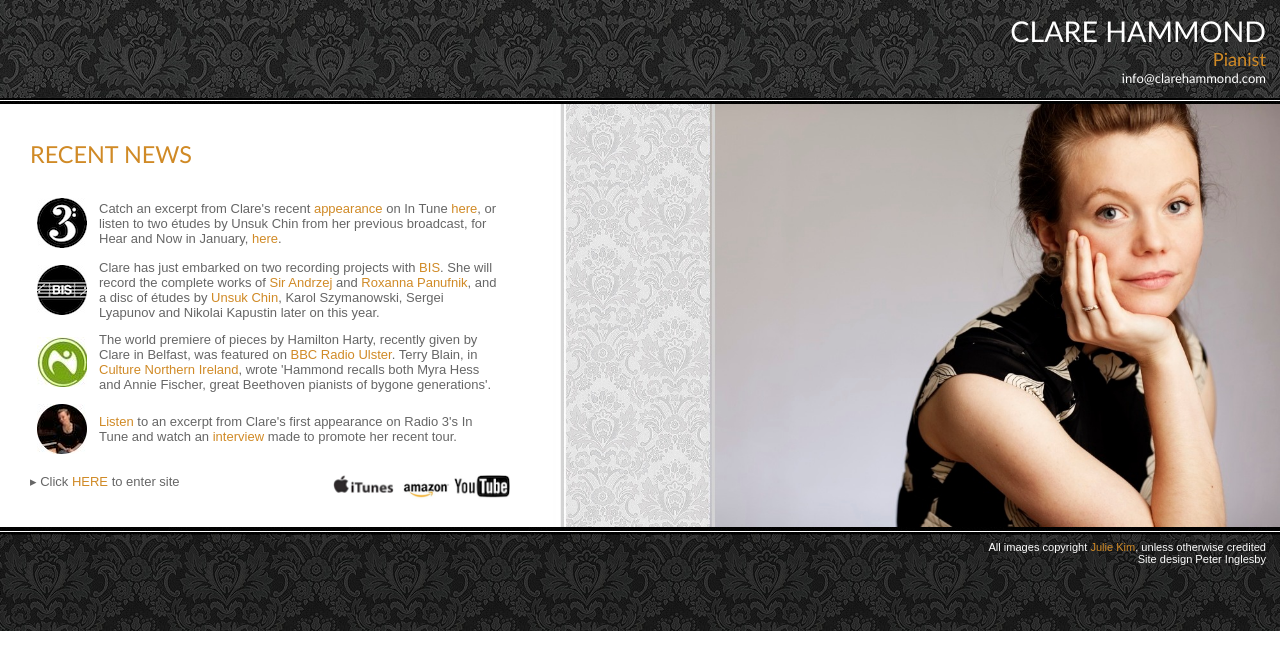
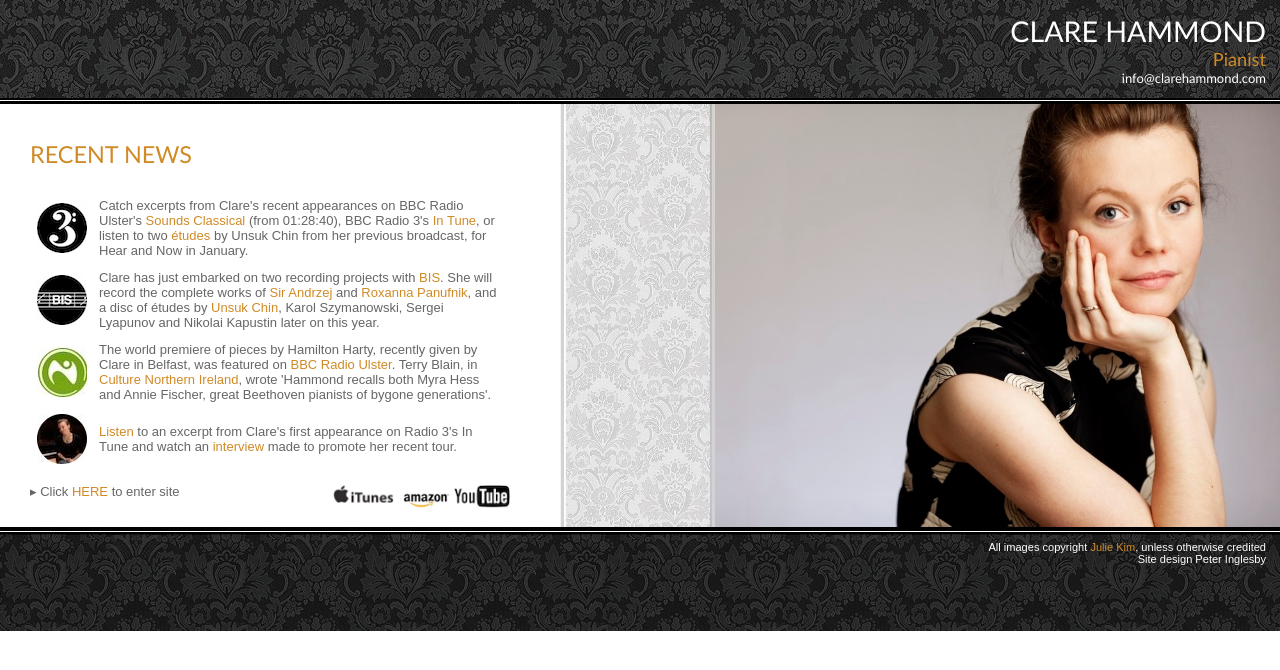
Before and after one commit to hammonc/clarehammond.com, a Jekyll site: the page built from index.html, in a window 1280 px wide. Shown: the top 670 px of the page. Built offline with Jekyll 4.4.1, drawn with Linux system fonts in a browser that asks for light colours.

Commit message:
index update

```diff
--- a/index.html
+++ b/index.html
@@ -11,7 +11,7 @@ layout: with-header-and-footer
 
     <table>
 
-        <tr><td><img src="/resources/radio3-icon.jpg" class="news-icon" /></a></td><td>Catch an excerpt from Clare's recent <a href="resources/in_tune.jpg" target="_blank">appearance</a> on In Tune <a href="http://www.clarehammond.com/in_tune.html" target="_blank">here</a>, or listen to two études by Unsuk Chin from her previous broadcast, for Hear and Now in January, <a href="http://clarehammond.com/hear-and-now.html" target="_blank">here</a>.</td></tr>
+        <tr><td><img src="/resources/radio3-icon.jpg" class="news-icon" /></a></td><td>Catch excerpts from Clare's recent appearances on BBC Radio Ulster's <a href="http://www.bbc.co.uk/iplayer/episode/b01s1bch/Sounds_Classical_21_04_2013/" target="_blank">Sounds Classical</a> (from 01:28:40), BBC Radio 3's <a href="http://www.clarehammond.com/in_tune.html" target="_blank">In Tune</a>, or listen to two <a href="http://clarehammond.com/hear-and-now.html" target="_blank">études</a> by Unsuk Chin from her previous broadcast, for Hear and Now in January.</td></tr>
 
         <tr><td><a href="http://www.bis.se/index.php" target="_blank"><img src="/resources/bis-icon.jpg" class="news-icon" /></a></td><td>Clare has just embarked on two recording projects with <a href="http://www.bis.se/index.php" target="_blank">BIS</a>. She will record the complete works of <a href="http://panufnik.com/" target="_blank">Sir Andrzej</a> and <a href="http://roxannapanufnik.com/" target="_blank">Roxanna Panufnik</a>, and a disc of études by <a href="http://www.boosey.com/composer/unsuk+chin" target="_blank">Unsuk Chin</a>, Karol Szymanowski, Sergei Lyapunov and Nikolai Kapustin later on this year.</td></tr>
 
```
